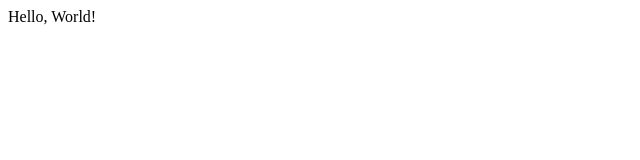
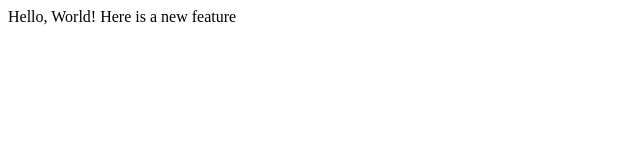
Before and after one commit to Fcatilizer/project0, a plain HTML site: page index.html in a window 1280 px wide. Shown: the whole page, without its empty margins (0-640 px from the left). Drawn offline with Linux system fonts and the light colour scheme.

```diff
--- a/index.html
+++ b/index.html
@@ -4,6 +4,6 @@
 		<title>Blog</title>
 	</head>
 	<body>
-		Hello, World!
+		Hello, World! Here is a new feature
 	</body>
 </html>
```
